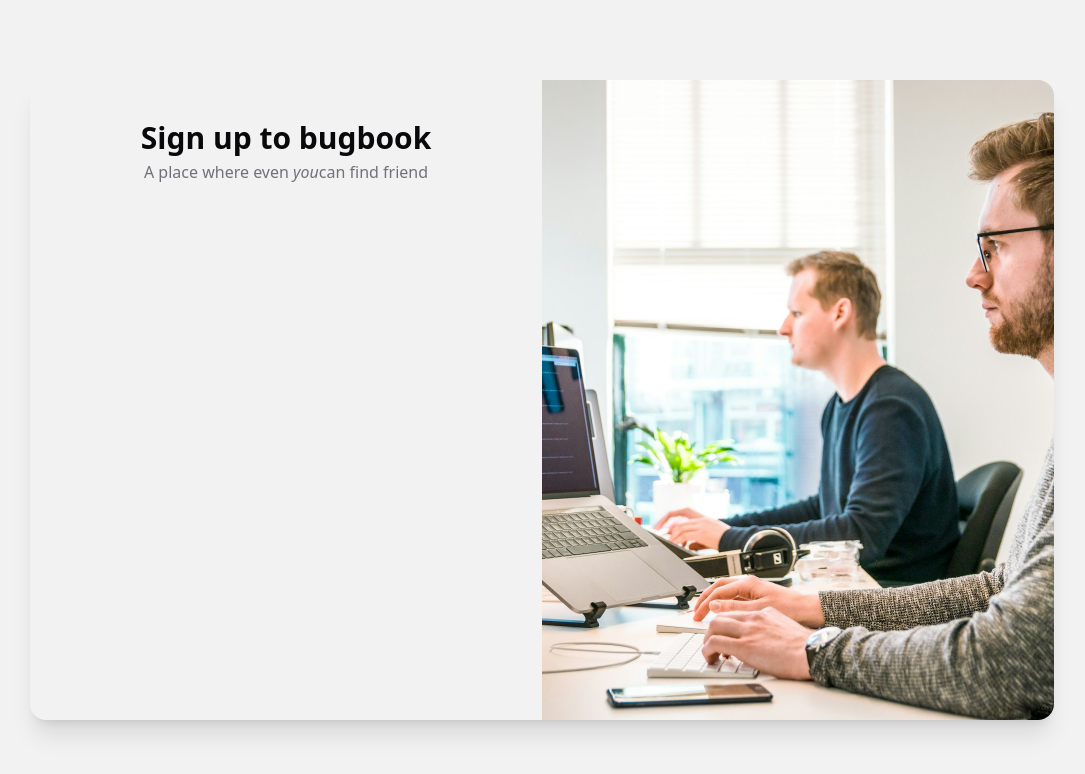
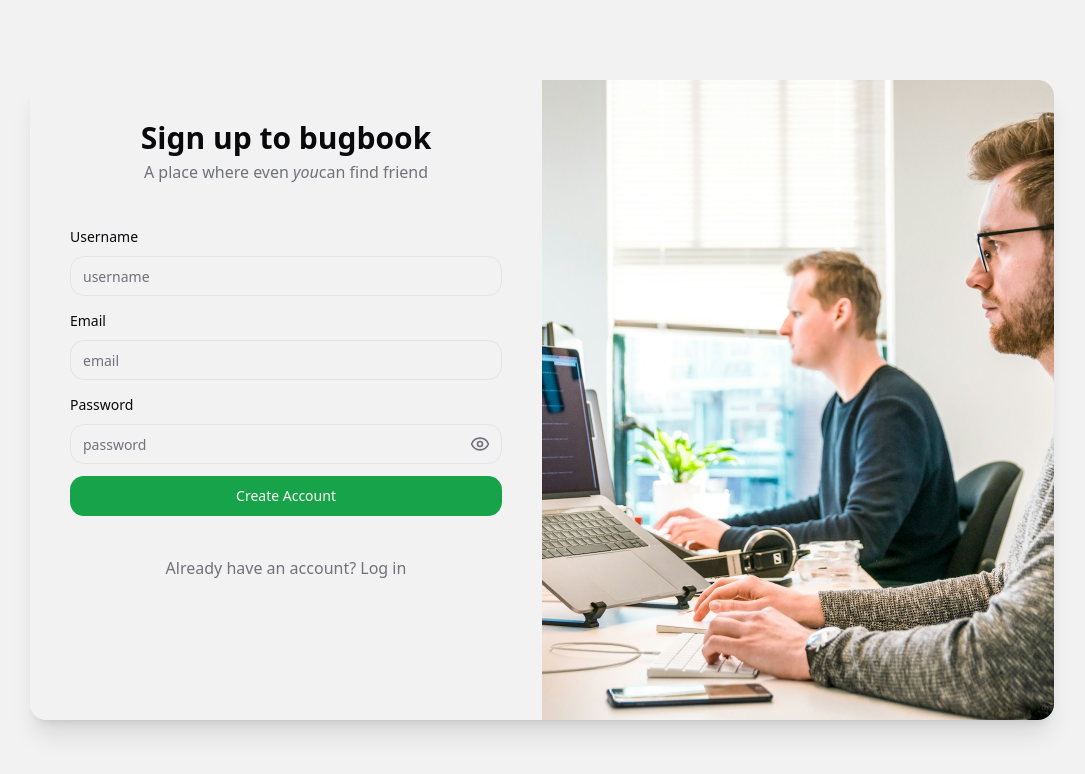
Before and after one commit to AbtahiHasan/bug-book-social-media, a Next.js app: page /signup in a window 1280 px wide. Shown: the top 774 px of the page, without its empty margins (98-1183 px from the left). Built offline with nearby package versions, Linux system fonts and the light colour scheme.

Commit message:
sign up page ui done

```diff
--- /dev/null
+++ b/src/app/(auth)/signup/SignUpFrom.tsx
@@ -0,0 +1,81 @@
+"use client";
+import { useForm } from "react-hook-form";
+import { zodResolver } from "@hookform/resolvers/zod";
+import { signUpSchema, SignUpValues } from "@/lib/validation";
+import {
+  Form,
+  FormControl,
+  FormField,
+  FormItem,
+  FormLabel,
+  FormMessage,
+} from "@/components/ui/form";
+import { Input } from "@/components/ui/input";
+import { Button } from "@/components/ui/button";
+import { PasswordInput } from "@/components/ui/password-input";
+
+const SignUpFrom = () => {
+  const form = useForm<SignUpValues>({
+    resolver: zodResolver(signUpSchema),
+    defaultValues: {
+      username: "",
+      email: "",
+      password: "",
+    },
+  });
+
+  const onSubmit = async (values: SignUpValues) => {};
+
+  return (
+    <Form {...form}>
+      <form onSubmit={form.handleSubmit(onSubmit)} className="space-y-3">
+        <FormField
+          control={form.control}
+          name="username"
+          render={({ field }) => (
+            <FormItem>
+              <FormLabel>Username</FormLabel>
+              <FormControl>
+                <Input placeholder="username" {...field} />
+              </FormControl>
+            </FormItem>
+          )}
+        />
+        <FormField
+          control={form.control}
+          name="email"
+          render={({ field }) => (
+            <FormItem>
+              <FormLabel>Email</FormLabel>
+              <FormControl>
+                <Input placeholder="email" {...field} />
+              </FormControl>
+            </FormItem>
+          )}
+        />
+        <FormField
+          control={form.control}
+          name="password"
+          render={({ field }) => (
+            <FormItem>
+              <FormLabel>Password</FormLabel>
+              <FormControl>
+                <PasswordInput
+                  type="password"
+                  placeholder="password"
+                  {...field}
+                />
+              </FormControl>
+              <FormMessage />
+            </FormItem>
+          )}
+        />
+        <Button type="submit" className="w-full">
+          Create Account
+        </Button>
+      </form>
+    </Form>
+  );
+};
+
+export default SignUpFrom;
--- a/src/app/(auth)/signup/page.tsx
+++ b/src/app/(auth)/signup/page.tsx
@@ -1,19 +1,30 @@
 import Image from "next/image";
 import React from "react";
 import signUpImage from "@/assets/signup-image.jpg";
+import SignUpFrom from "./SignUpFrom";
+import Link from "next/link";
+import { Metadata } from "next";
+
+export const metadata: Metadata = {
+  title: "Sign up | bugbook",
+};
 
 const Page = () => {
   return (
     <main className="flex h-screen w-full items-center justify-center">
       <div className="flex h-full max-h-[40rem] w-full max-w-[64rem] overflow-hidden rounded-2xl shadow-xl">
-        <div className="w-full space-y-10 md:w-1/2">
-          <div className="space-y-1 p-10 text-center">
+        <div className="w-full space-y-10 p-10 md:w-1/2">
+          <div className="space-y-1 text-center">
             <h1 className="text-3xl font-bold">Sign up to bugbook</h1>
             <p className="text-muted-foreground">
               A place where even <span className="italic">you</span>can find
               friend
             </p>
           </div>
+          <SignUpFrom />
+          <p className="text-center text-muted-foreground">
+            Already have an account? <Link href="login">Log in</Link>
+          </p>
         </div>
         <div className="hidden w-1/2 overflow-hidden md:block">
           <Image
--- /dev/null
+++ b/src/components/ui/password-input.tsx
@@ -0,0 +1,38 @@
+"use client";
+import React, { useState } from "react";
+import { Input, InputProps } from "./input";
+import { cn } from "@/lib/utils";
+import { Eye, EyeOff } from "lucide-react";
+
+const PasswordInput = React.forwardRef<HTMLInputElement, InputProps>(
+  ({ className, type, ...props }, ref) => {
+    const [showPassword, setShowPassword] = useState(false);
+
+    return (
+      <div className="relative">
+        <Input
+          type={showPassword ? "text" : "password"}
+          ref={ref}
+          {...props}
+          className={cn("pe-10", className)}
+        />
+        <button
+          type="button"
+          onClick={() => setShowPassword(!showPassword)}
+          title={showPassword ? "Hide password" : "Show password"}
+          className="absolute right-3 top-1/2 -translate-y-1/2 transform text-muted-foreground"
+        >
+          {showPassword ? (
+            <EyeOff className="size-5" />
+          ) : (
+            <Eye className="size-5" />
+          )}
+        </button>
+      </div>
+    );
+  },
+);
+
+PasswordInput.displayName = "PasswordInput";
+
+export { PasswordInput };
```
